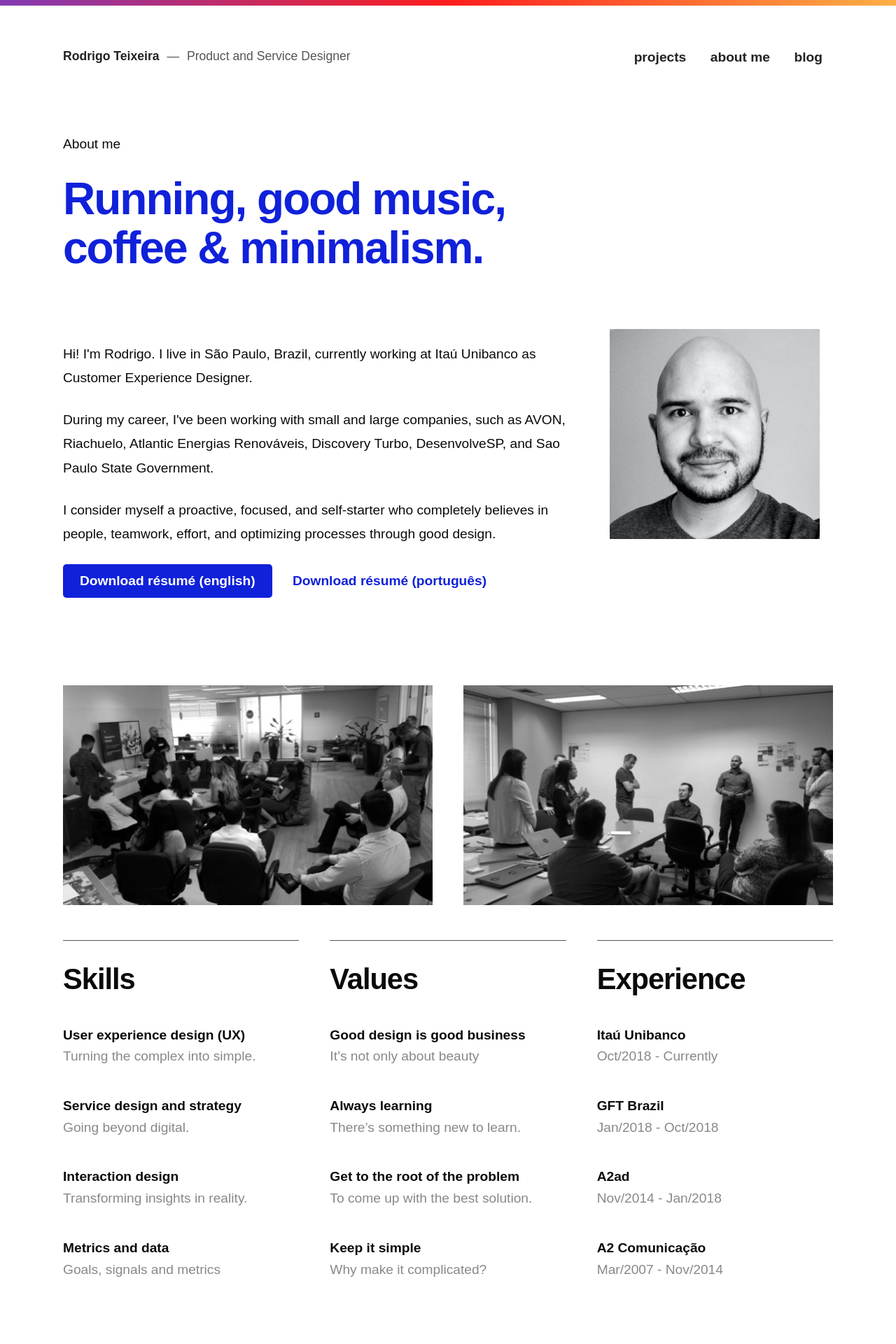
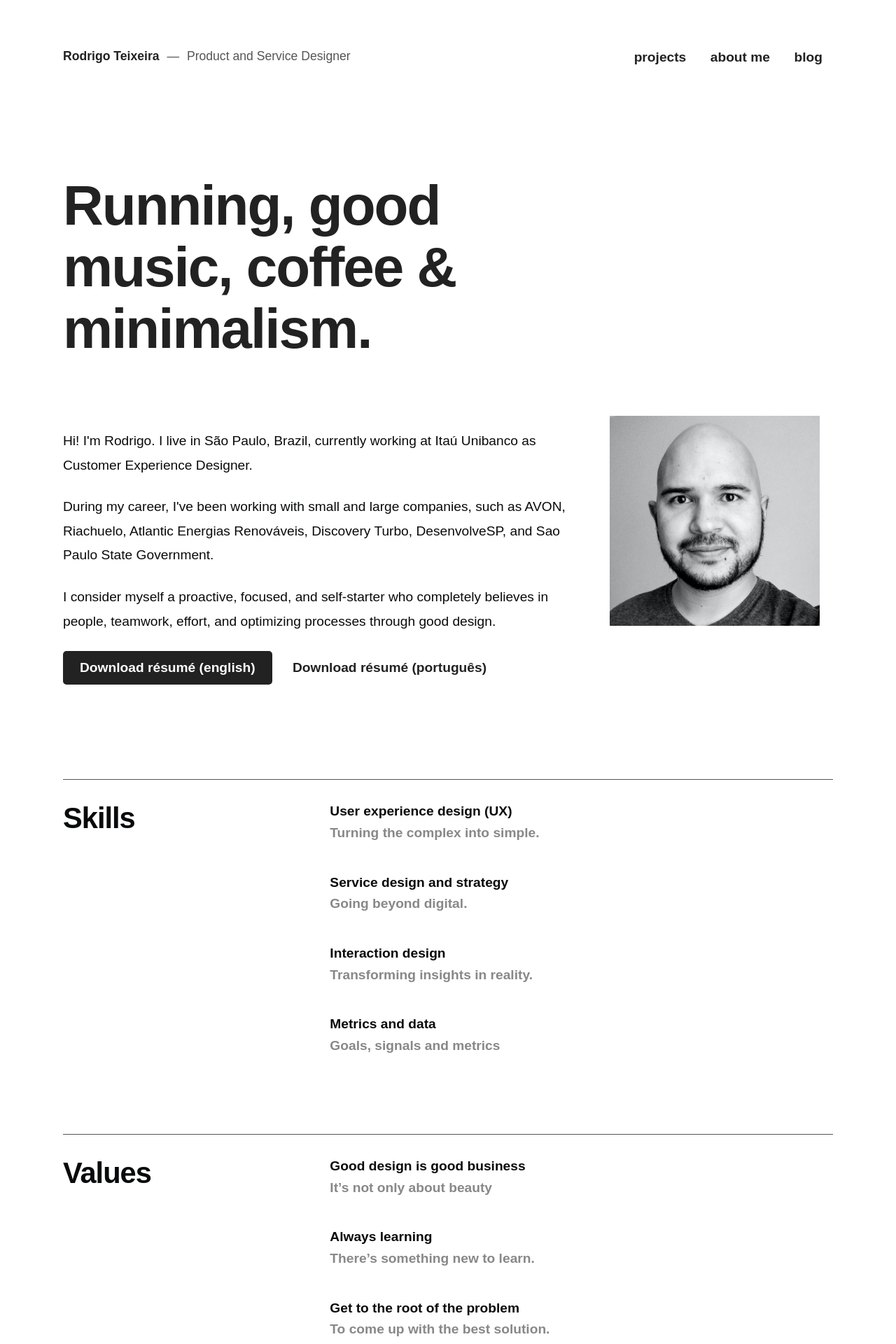
Before and after one commit to drigoteixeira/drigoteixeira.github.io, a Jekyll site: the page built from about/index.html, in a window 1280 px wide. Shown: the top 1920 px of the page at 70% size. Built offline with Jekyll 4.4.1, drawn with Linux system fonts in a browser that asks for light colours; some web fonts are replaced; some of the changed text lies outside the part shown.

Commit message:
Update style and colors

```diff
--- a/_layouts/project.html
+++ b/_layouts/project.html
@@ -14,7 +14,7 @@
 
   </head>
 
-  <body class="project">
+  <body class="projects">
 
     {% include header.html %}
 
--- a/_scss/buttons.scss
+++ b/_scss/buttons.scss
@@ -17,7 +17,7 @@ input[type="button"] {
     white-space: nowrap;
     cursor: pointer;
     box-sizing: border-box;
-    background: $main;
+    background: $base-gray;
     border-radius: 5px;
     padding: 0 24px;
 }
@@ -74,7 +74,7 @@ input[type="button"].button-primary:focus {
 .button-secondary {
     display: inline-block;
     height: 48px;
-    color: $main;
+    background: $base-gray;
     text-align: center;
     font-size: 1em;
     font-weight: 700;
--- a/_scss/layout.scss
+++ b/_scss/layout.scss
@@ -1,14 +1,6 @@
-.bg {
-    width: 100%;
-    display: inline-block;
-    height: 8px;
-    background: rgb(131,58,180);
-background: -webkit-linear-gradient(left, rgba(131,58,180,1) 0%, rgba(253,29,29,1) 50%, rgba(252,176,69,1) 100%);
-background: -o-linear-gradient(left, rgba(131,58,180,1) 0%, rgba(253,29,29,1) 50%, rgba(252,176,69,1) 100%);
-background: linear-gradient(to right, rgba(131,58,180,1) 0%, rgba(253,29,29,1) 50%, rgba(252,176,69,1) 100%);
-}
+
 .page {
-    padding-top: 100px;
+    padding-top: 180px;
 }
 
 .container {
@@ -35,15 +27,17 @@ background: linear-gradient(to right, rgba(131,58,180,1) 0%, rgba(253,29,29,1) 5
           letter-spacing: -1px;
           font-weight: 700;
           text-align: left;
-
         }
-
     }
 }
 
 .contact {
-    background: #fad28f;
+    background: #eee;
     padding: 40px;
+}
+
+.cover-light {
+    background-color: $base-gray;
 }
 
 
@@ -111,7 +105,6 @@ LAYOUT
     .post-date {
         display: block;
         color: $gray-3;
-        font-size: 18px;
         font-weight: 300;
     }
 
--- a/_scss/lists.scss
+++ b/_scss/lists.scss
@@ -56,7 +56,7 @@ dt {
 dd {
     margin-left: 0;
     margin-bottom: 40px;
-    font-weight: 400;
+    font-weight: 700;
     color: $gray-8;
 }
 
--- a/_scss/typography.scss
+++ b/_scss/typography.scss
@@ -15,10 +15,10 @@ h6 {
 }
 
 h1 {
-    font-size: 4em;
+    font-size: 5em;
     line-height: 1.1;
     letter-spacing: -2px;
-    color: $main;
+    color: $base-gray;
 }
 
 .title {
@@ -68,8 +68,8 @@ p {
 
 .excerpt {
     font-size: 1.2em;
-    color: $gray-5;
-    font-style: italic;
+    color: $gray-8;
+    font-weight: 700;
 }
 
 figcaption {
--- a/about/index.html
+++ b/about/index.html
@@ -8,7 +8,6 @@ subtitle: 'I live in São Paulo, Brazil, currently working at Itaú Unibanco as
 <div class="container">
    <div class="row">
        <div class="eight columns">
-           <p>About me</p>
            <h1>Running, good music, coffee &amp; minimalism.</h1>
        </div>
    </div>
@@ -30,19 +29,13 @@ subtitle: 'I live in São Paulo, Brazil, currently working at Itaú Unibanco as
 </div>
 
 <div class="container">
-    <div class="six columns">
-        <img src="/img/about.jpg" alt="Workshops with Avon team" class="responsive">
-    </div>
-    <div class="six columns">
-        <img src="/img/about2.jpg" alt="Workshops" class="responsive">
-    </div>
-</div>
-
-<div class="container">
+    <hr>
     <div class="row">
         <div class="four columns">
-           <hr>
+
             <h2>Skills</h2>
+        </div>
+        <div class="eight columns">
             <dl>
                 <dt>User experience design (UX)</dt>
                 <dd>Turning the complex into simple.</dd>
@@ -55,9 +48,16 @@ subtitle: 'I live in São Paulo, Brazil, currently working at Itaú Unibanco as
 
             </dl>
         </div>
+    </div>
+</div>
+
+<div class="container">
+    <hr>
+    <div class="row">
         <div class="four columns">
-           <hr>
             <h2>Values</h2>
+        </div>
+        <div class="eight columns">
             <dl>
                 <dt>Good design is good business</dt>
                 <dd>It’s not only about beauty </dd>
@@ -69,9 +69,16 @@ subtitle: 'I live in São Paulo, Brazil, currently working at Itaú Unibanco as
                 <dd>Why make it complicated?</dd>
             </dl>
         </div>
+    </div>
+</div>
+
+<div class="container">
+    <hr>
+    <div class="row">
         <div class="four columns">
-           <hr>
             <h2>Experience</h2>
+        </div>
+        <div class="eight columns">
             <dl>
                 <dt>Itaú Unibanco</dt>
                 <dd>Oct/2018 - Currently</dd>
@@ -81,6 +88,25 @@ subtitle: 'I live in São Paulo, Brazil, currently working at Itaú Unibanco as
                 <dd>Nov/2014 - Jan/2018</dd>
                 <dt>A2 Comunicação</dt>
                 <dd>Mar/2007 - Nov/2014</dd>
+                <dt>New Basca</dt>
+                <dd>Jan/2005 - Fev/2006</dd>
+            </dl>
+        </div>
+    </div>
+</div>
+
+<div class="container">
+    <hr>
+    <div class="row">
+        <div class="four columns">
+            <h2>Awards</h2>
+        </div>
+        <div class="eight columns">
+            <dl>
+                <dt>Effie Awards Brasil (2012)</dt>
+                <dd>Category: Non-profit category</dd>
+                <dt>World Summit Award (WSA) - 2009</dt>
+                <dd>Category: e-Health &amp; Environment</dd>
             </dl>
         </div>
     </div>
--- a/index.html
+++ b/index.html
@@ -7,8 +7,7 @@ subtitle: 'Rodrigo Teixeira is a product and service designer based in São Paul
 <div class="container cover">
     <div class="row">
         <div class="eight columns">
-           <p>Hello there!</p>
-            <h1>I'm Rodrigo, Product &amp; Service Designer based in Sao Paulo, Brazil.</h1>
+            <h1>I'm Rodrigo, Product Designer at Itaú Unibanco.</h1>
         </div>
     </div>
 </div>
```
Also changed, not shown: _layouts/post.html (+9 -24 lines), projects/index.html (+11 -8 lines).
